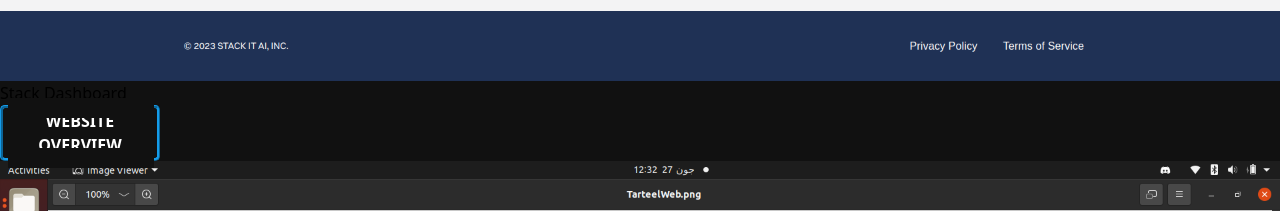
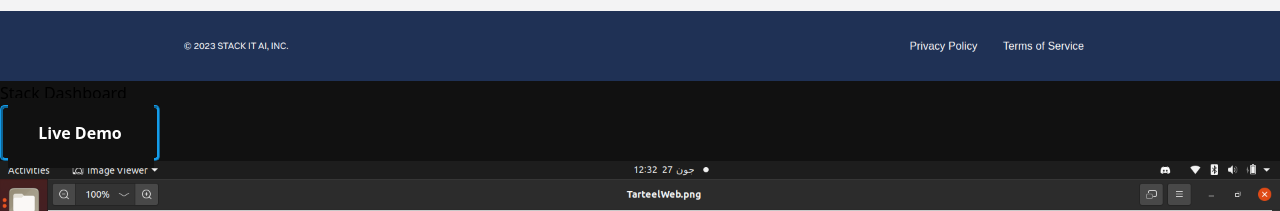
Before and after one commit to Arqum01/Updated-Portfolio, a React (Vite) app: page / in a window 1280 px wide. Shown: the part 5576-5787 px from the top of the page. Built offline with nearby package versions, Linux system fonts and the light colour scheme.

Commit message:
Live Demo btn

```diff
--- a/src/components/Portfolio.jsx
+++ b/src/components/Portfolio.jsx
@@ -66,7 +66,7 @@ const Portfolio = () => {
                 {item.name}
               </h2>
               <a href={item.Link}>
-                <button className="SkillsBtn">WEBSITE OVERVIEW</button>
+                <button className="SkillsBtn">Live Demo</button>
               </a>
             </div>
           ))}
```
